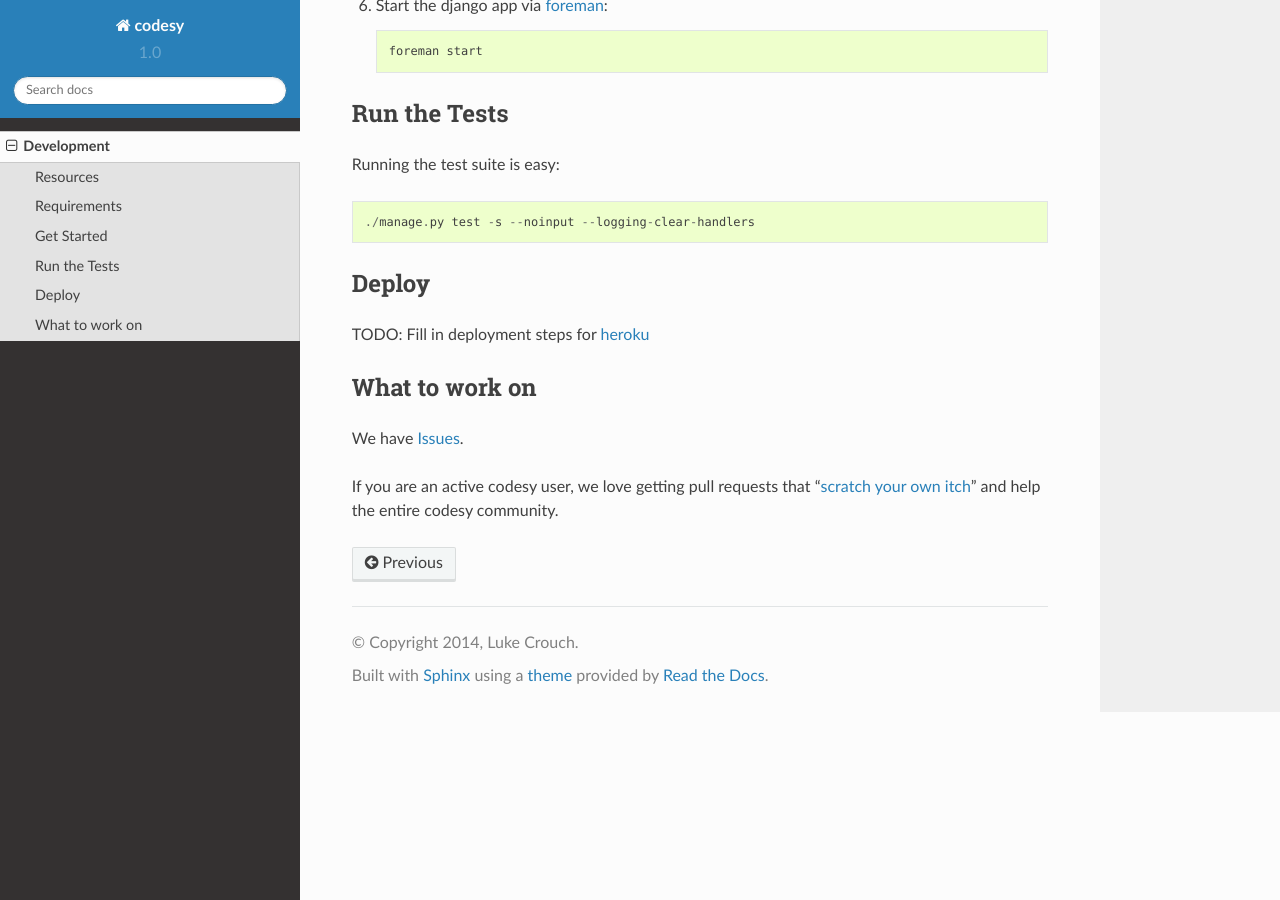
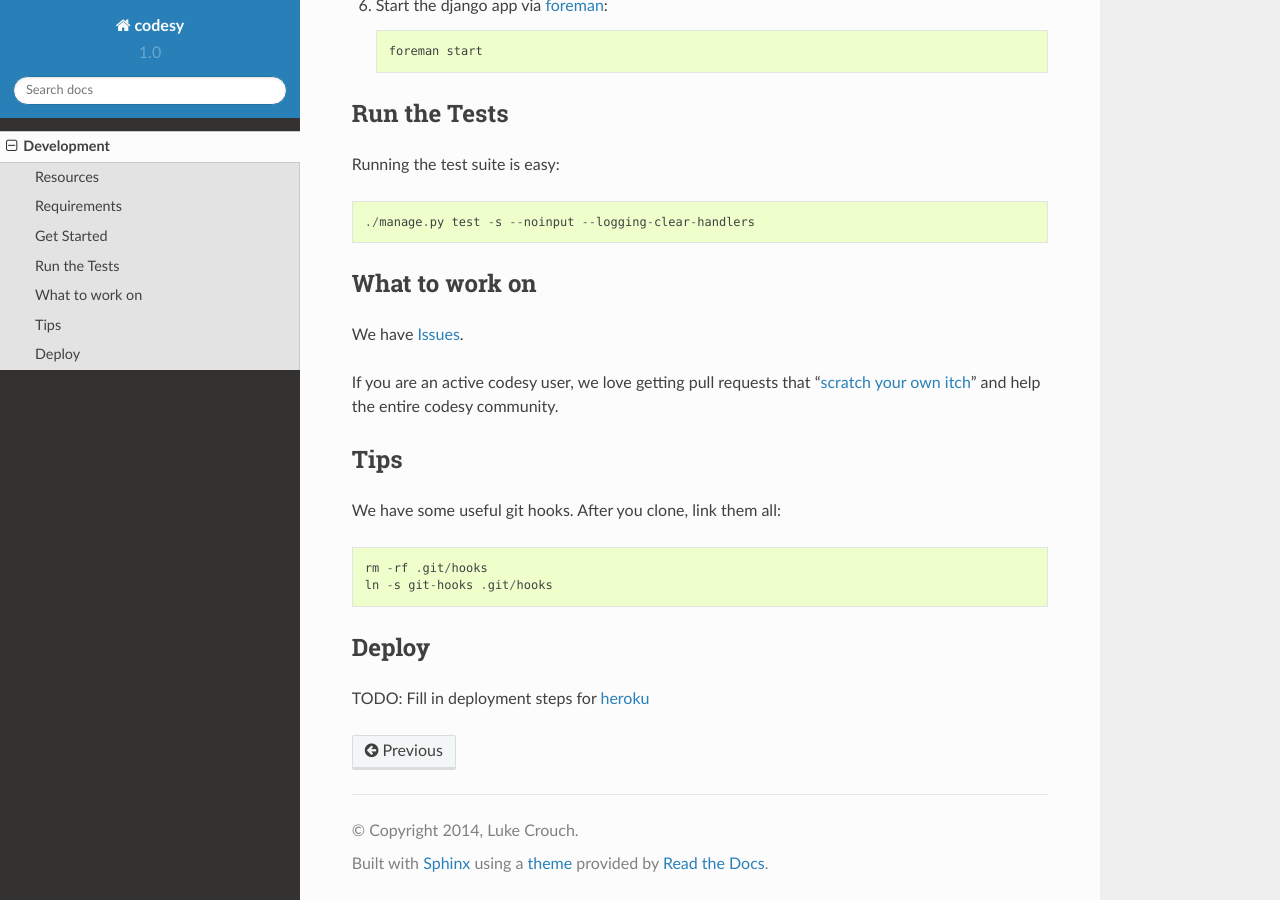
Before and after one commit to codesy/codesy, a Sphinx documentation site: the page built from docs/development.rst, in a window 1280 px wide and 900 px high, scrolled down 1684 px. Built offline with Sphinx 7.4.7 and the Read the Docs theme 2.0.0, drawn with Linux system fonts in a browser that asks for light colours.

Commit message:
add git-hooks

```diff
--- a/docs/development.rst
+++ b/docs/development.rst
@@ -16,6 +16,7 @@ The code for codesy's API backend combines:
 .. _Nate Oostendorp: http://oostendorp.net/
 .. _Concurrent Sealed Bid Auction: https://docs.google.com/document/d/1dKYFRTUU6FsX6V4PtWILwN3jkzxiQtbyFQXG75AA4jU/preview
 .. _CodePatron: https://docs.google.com/document/d/1fdTM7WqGzUtAN8Hd3aRfXR1mHcAG-WsH6JSwxOqcGqY/preview
+
 
 Resources
 ---------
@@ -89,6 +90,7 @@ codesy's API backend is designed to be run on `heroku`_, so you can also run it
 .. _autoenv: https://github.com/kennethreitz/autoenv
 .. _ReadTheDocs: http://codesy.readthedocs.org/en/latest/development.html
 
+
 Run the Tests
 -------------
 
@@ -111,3 +109,18 @@ If you are an active codesy user, we love getting pull requests that "`scratch y
 .. _scratch your own itch: https://gettingreal.37signals.com/ch02_Whats_Your_Problem.php
 .. _heroku: https://www.heroku.com/
 .. _Issues: https://github.com/codesy/codesy/issues
+
+
+Tips
+----
+
+We have some useful git hooks. After you clone, link them all::
+
+    rm -rf .git/hooks
+    ln -s git-hooks .git/hooks
+
+
+Deploy
+------
+
+TODO: Fill in deployment steps for `heroku`_
```
Also changed, not shown: other parts of docs/development.rst (+0 -4 lines), 1 other file.
